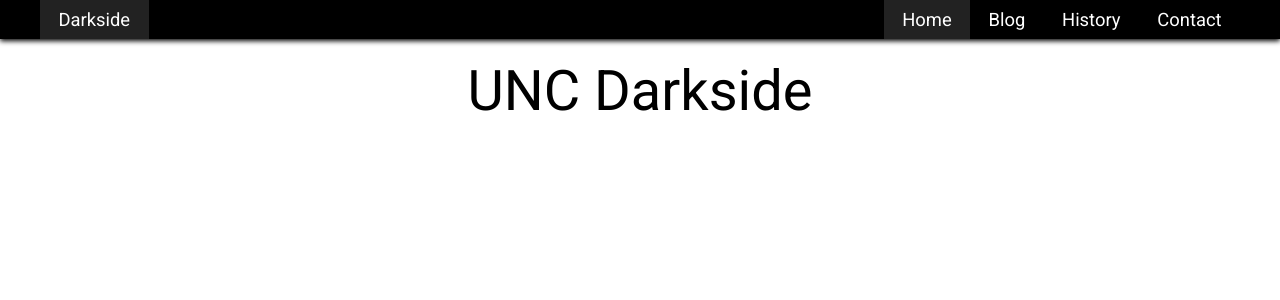
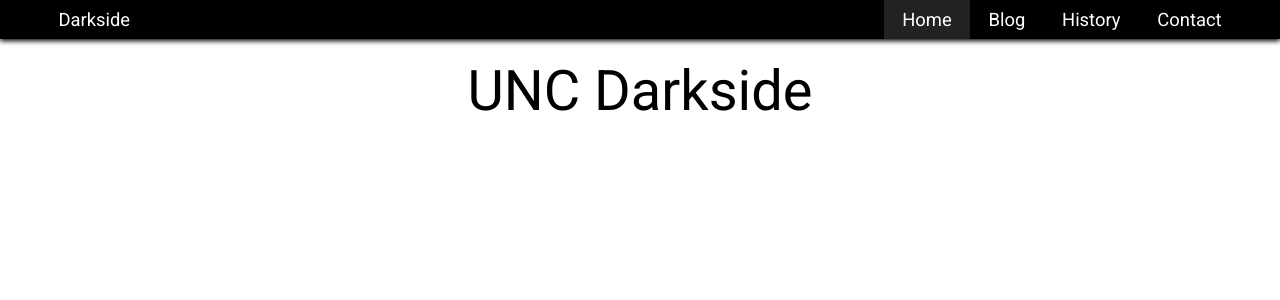
Before and after one commit to UNCDarkside/Darksite, a React app: page / in a window 1280 px wide. Shown: the top 300 px of the page. Built offline with nearby package versions, Linux system fonts and the light colour scheme.

Commit message:
Fix warnings from unknown attributes.
Fixed navigation items to not pass properties that the DOM doesn't know
about into rendered elements.

```diff
--- a/src/components/Navbar/NavItem.tsx
+++ b/src/components/Navbar/NavItem.tsx
@@ -2,7 +2,7 @@
 import * as React from "react";
 import { NavLink } from "react-router-dom";
 
-import styled from "../../styled-components";
+import styled, { css } from "../../styled-components";
 
 interface IProps {
   showActive?: boolean;
@@ -12,14 +12,25 @@
 // Class applied to active nav links.
 const activeClassName = "nav-item-active";
 
+// CSS applied if the active link should be highlighted
+const activeCSS = css`
+  &.${activeClassName} {
+    background: #222;
+  }
+`;
+
 /**
  * A single item in the navigation bar.
  */
-const NavItem = styled(NavLink).attrs({
+const NavItem = styled(({ showActive = true, ...rest }) => (
+  // This is convoluted because we can't pass the 'showActive' prop down to the
+  // child element.
+  <NavLink {...rest} />
+)).attrs((props: IProps) => ({
   activeClassName,
-  exact: (props: IProps) => props.to === "/",
-  to: (props: IProps) => props.to
-})<IProps>`
+  // If nav links to the site root were not exact, they would always be active.
+  exact: props.to === "/"
+}))<IProps>`
   color: ${props => props.theme.colors.primaryInverted};
   display: block;
   text-decoration: none;
@@ -30,9 +41,7 @@
     background: #333;
   }
 
-  &.${activeClassName} {
-    background: #222;
-  }
+  ${({ showActive = true }) => (showActive ? activeCSS : "")}
 `;
 
 export default NavItem;
```
